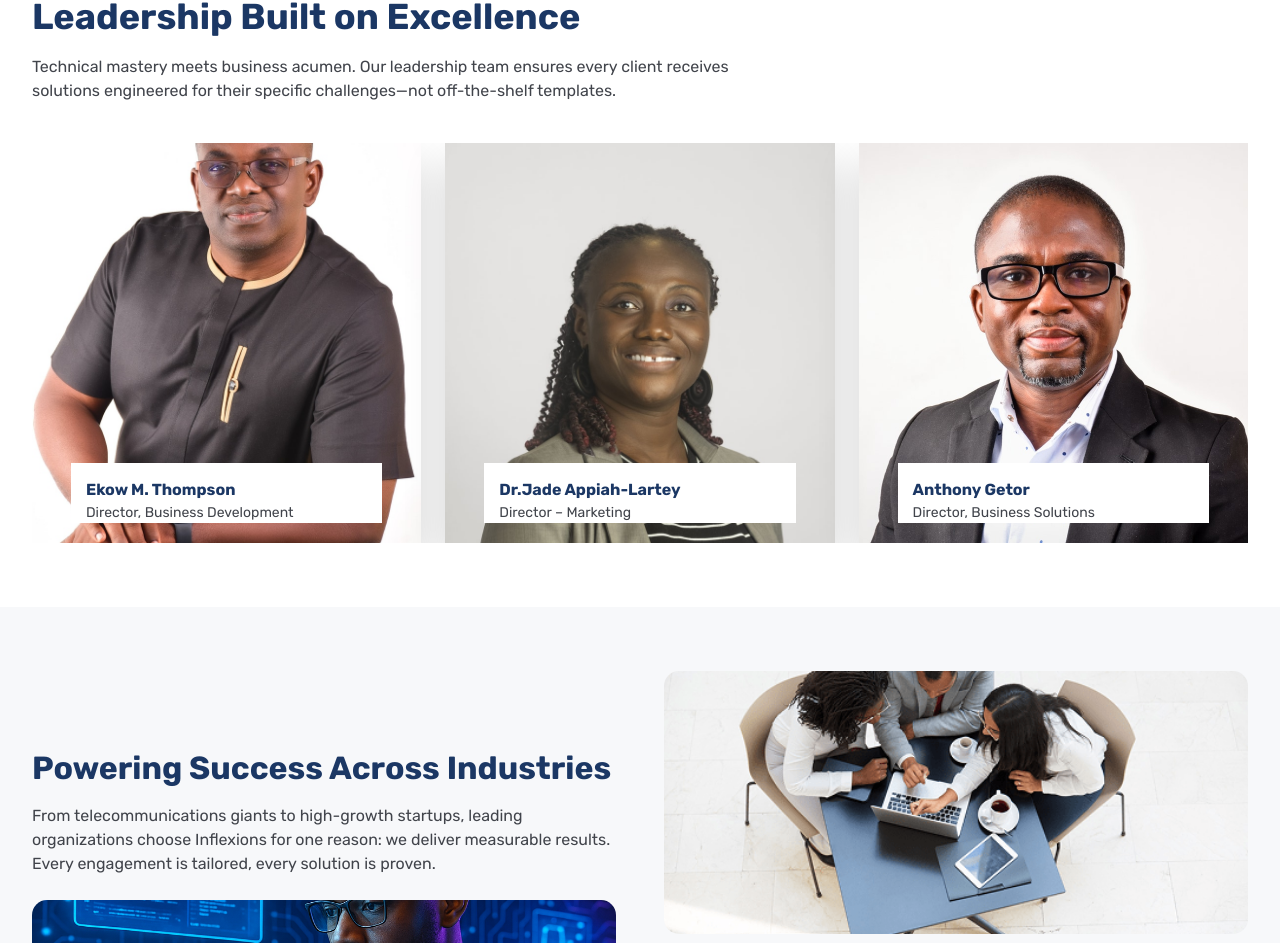
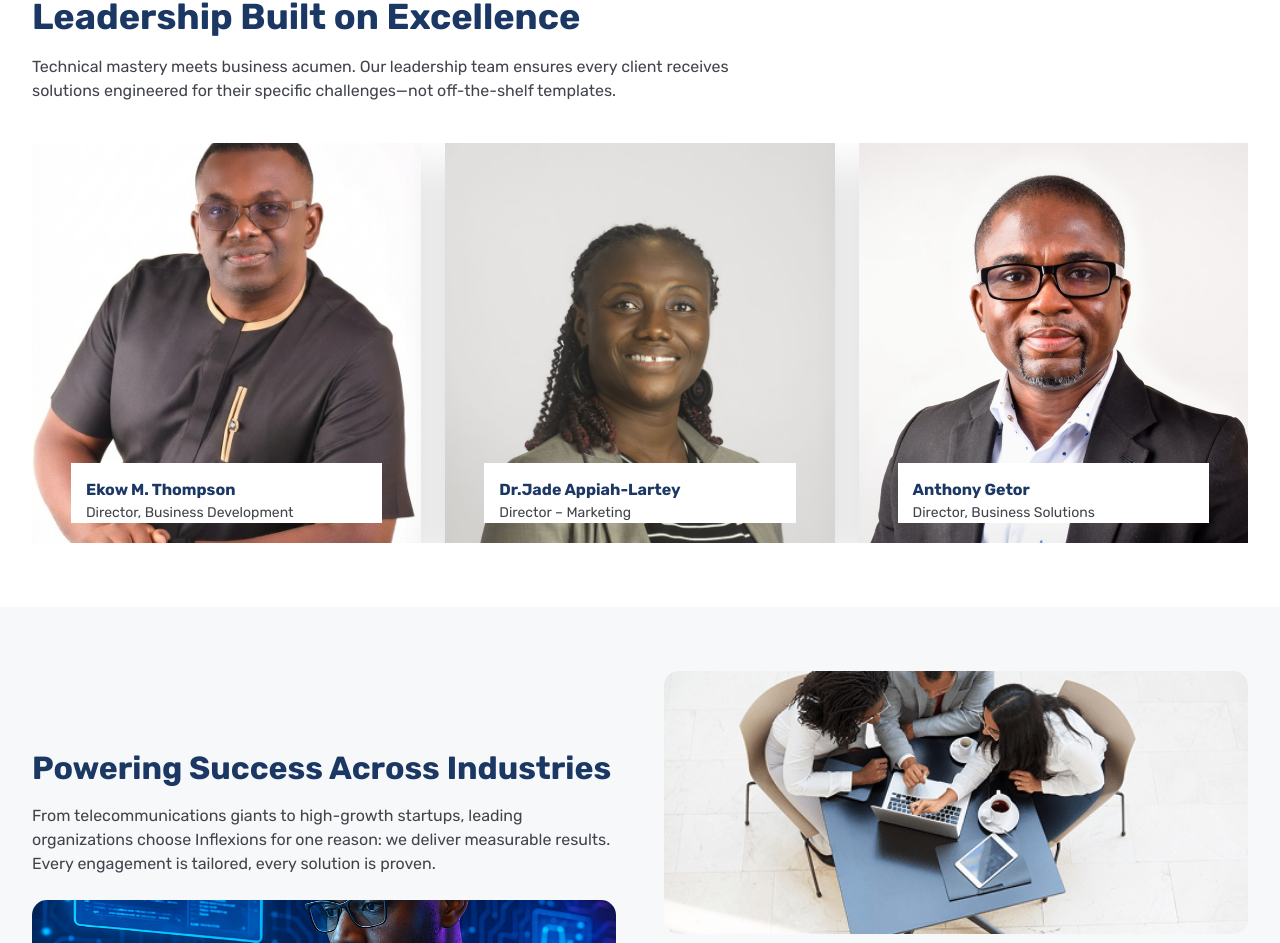
Before and after one commit to ekowtee/inflex, a Next.js app: page /about in a window 1280 px wide. Shown: the part 1816-2759 px from the top of the page. Built offline with nearby package versions, Linux system fonts and the light colour scheme.

Commit message:
Update Ekow leader photo to new jpeg version
Co-Authored-By: Claude Opus 4.6 <noreply@anthropic.com>

```diff
--- a/src/app/components/Leaders.tsx
+++ b/src/app/components/Leaders.tsx
@@ -4,7 +4,7 @@ const leaders = [
   {
     name: "Ekow M. Thompson",
     role: "Director, Business Development",
-    image: "/assets/about/ekowmain1.jpg",
+    image: "/assets/about/ekowmain1.jpeg",
     bio: "Ekow Thompson is a visionary business leader with over 18 years of executive experience in technology, media, and telecommunications across Africa. As Managing Director of Inflexions, he brings a proven track record of driving digital transformation and substantial growth. His strategic leadership was instrumental in transforming Interactive Digital into one of Ghana\u2019s most respected digital agencies (achieving 750% revenue growth) and co-founding Blu Telecommunications, Ghana\u2019s innovative 4G network. Ekow excels at aligning technological capabilities with business objectives, ensuring clients receive solutions that create lasting competitive advantage. He holds a Bachelor\u2019s degree in Electrical / Electronic Engineering and is dedicated to continuous learning in leadership and digital innovation.",
   },
   {
```
Also changed, not shown: public/assets/about/ekowmain1.jpeg (added).
